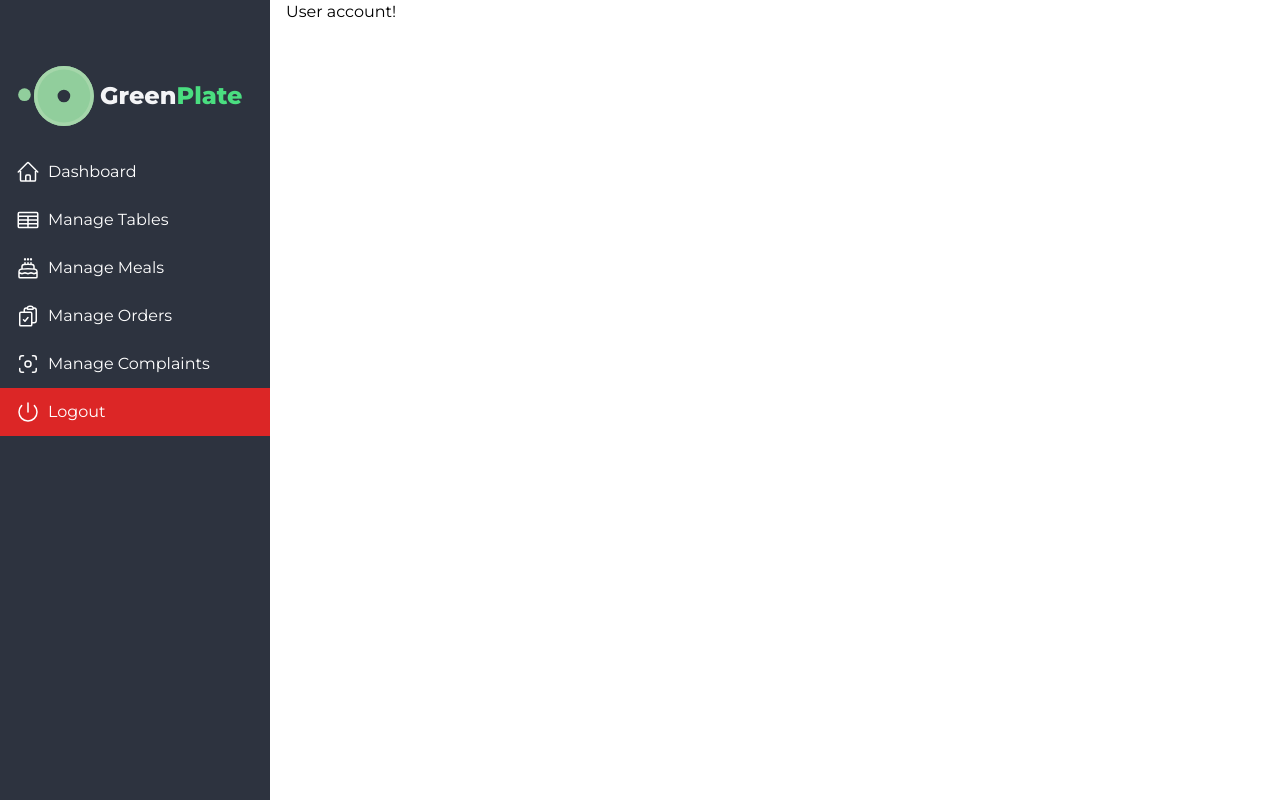
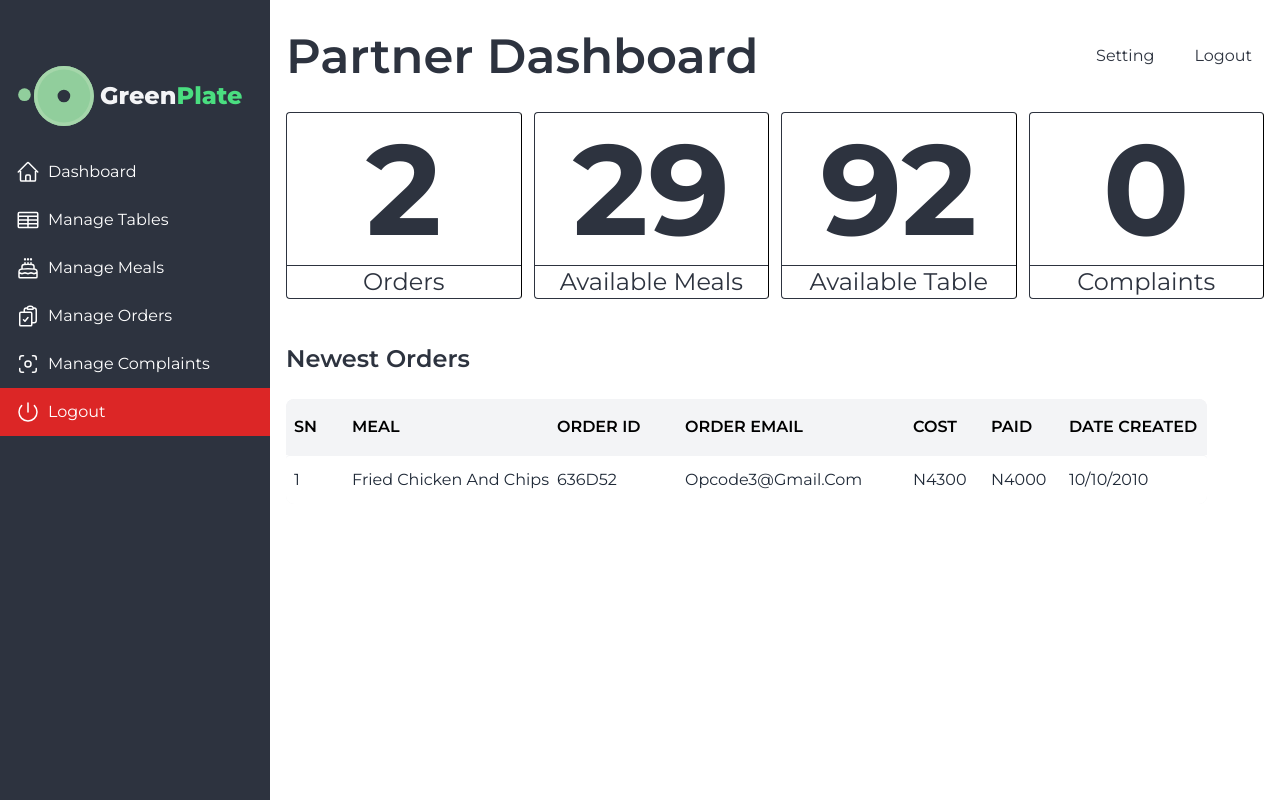
Before and after one commit to Opcode3/greenplate, a Next.js app: page /partner in a window 1280 px wide. Built offline with nearby package versions, Linux system fonts and the light colour scheme.

Commit message:
just started the partner dashboard

```diff
--- /dev/null
+++ b/src/components/partner/statistic.tsx
@@ -0,0 +1,22 @@
+import React from 'react'
+
+type StatisticsProps = {
+    name: string,
+    value: number
+}
+const Statistic = ({data}: {data: StatisticsProps[]}) => {
+  return (
+    <div className='py-3 w-full grid grid-cols-4 gap-3'>
+        {
+            data.map((item, index) =>
+                <div className=" flex flex-col border border-r-black rounded overflow-hidden" key={index}>
+                    <strong className='text-9xl text-r-black py-3 px-2 text-center'>{item.value}</strong>
+                    <span className='text-2xl text-r-black border-t text-center border-r-black block'>{item.name}</span>
+                </div>
+            )
+        }
+    </div>
+  )
+}
+
+export default Statistic
--- a/src/layout/adminLayout.tsx
+++ b/src/layout/adminLayout.tsx
@@ -26,7 +26,7 @@ const AdminLayout = ({children, activePage}: AdminLayoutProps) => {
 
         <ul>
           <li>
-            <Link href={'/admin/'} className='flex items-center gap-2 px-4 py-3 text-white hover:text-r-black hover:bg-gray-300 transition-all'>
+            <Link href={'/admin'} className={` ${activePage == 0 ? 'text-r-black bg-green-200' : 'text-white hover:text-r-black hover:bg-gray-300'} flex items-center gap-2 px-4 py-3 transition-all`}>
               <svg xmlns="http://www.w3.org/2000/svg" fill="none" viewBox="0 0 24 24" strokeWidth={1.5} stroke="currentColor" className="w-6 h-6">
                 <path strokeLinecap="round" strokeLinejoin="round" d="M2.25 12l8.954-8.955c.44-.439 1.152-.439 1.591 0L21.75 12M4.5 9.75v10.125c0 .621.504 1.125 1.125 1.125H9.75v-4.875c0-.621.504-1.125 1.125-1.125h2.25c.621 0 1.125.504 1.125 1.125V21h4.125c.621 0 1.125-.504 1.125-1.125V9.75M8.25 21h8.25" />
               </svg>
@@ -34,7 +34,7 @@ const AdminLayout = ({children, activePage}: AdminLayoutProps) => {
             </Link>
           </li>
           <li>
-            <Link href={'/admin/restaurants'} className='flex items-center gap-2 px-4 py-3 text-white hover:text-r-black hover:bg-gray-300 transition-all'>
+            <Link href={'/admin/restaurants'} className={` ${activePage == 1 ? 'text-r-black bg-green-200' : 'text-white hover:text-r-black hover:bg-gray-300'} flex items-center gap-2 px-4 py-3 transition-all`}>
               <svg xmlns="http://www.w3.org/2000/svg" fill="none" viewBox="0 0 24 24" strokeWidth={1.5} stroke="currentColor" className="w-6 h-6">
                 <path strokeLinecap="round" strokeLinejoin="round" d="M9 12h3.75M9 15h3.75M9 18h3.75m3 .75H18a2.25 2.25 0 002.25-2.25V6.108c0-1.135-.845-2.098-1.976-2.192a48.424 48.424 0 00-1.123-.08m-5.801 0c-.065.21-.1.433-.1.664 0 .414.336.75.75.75h4.5a.75.75 0 00.75-.75 2.25 2.25 0 00-.1-.664m-5.8 0A2.251 2.251 0 0113.5 2.25H15c1.012 0 1.867.668 2.15 1.586m-5.8 0c-.376.023-.75.05-1.124.08C9.095 4.01 8.25 4.973 8.25 6.108V8.25m0 0H4.875c-.621 0-1.125.504-1.125 1.125v11.25c0 .621.504 1.125 1.125 1.125h9.75c.621 0 1.125-.504 1.125-1.125V9.375c0-.621-.504-1.125-1.125-1.125H8.25zM6.75 12h.008v.008H6.75V12zm0 3h.008v.008H6.75V15zm0 3h.008v.008H6.75V18z" />
               </svg>
@@ -42,7 +42,7 @@ const AdminLayout = ({children, activePage}: AdminLayoutProps) => {
             </Link>
           </li>
           <li>
-            <Link href={'/admin/users'} className='flex items-center gap-2 px-4 py-3 text-white hover:text-r-black hover:bg-gray-300 transition-all'>
+            <Link href={'/admin/users'} className={` ${activePage == 2 ? 'text-r-black bg-green-200' : 'text-white hover:text-r-black hover:bg-gray-300'} flex items-center gap-2 px-4 py-3 transition-all`}>
               <svg xmlns="http://www.w3.org/2000/svg" fill="none" viewBox="0 0 24 24" strokeWidth={1.5} stroke="currentColor" className="w-6 h-6">
                 <path strokeLinecap="round" strokeLinejoin="round" d="M15 19.128a9.38 9.38 0 002.625.372 9.337 9.337 0 004.121-.952 4.125 4.125 0 00-7.533-2.493M15 19.128v-.003c0-1.113-.285-2.16-.786-3.07M15 19.128v.106A12.318 12.318 0 018.624 21c-2.331 0-4.512-.645-6.374-1.766l-.001-.109a6.375 6.375 0 0111.964-3.07M12 6.375a3.375 3.375 0 11-6.75 0 3.375 3.375 0 016.75 0zm8.25 2.25a2.625 2.625 0 11-5.25 0 2.625 2.625 0 015.25 0z" />
               </svg>
@@ -50,7 +50,7 @@ const AdminLayout = ({children, activePage}: AdminLayoutProps) => {
             </Link>
           </li>
           <li>
-            <Link href={'/admin/complaints'} className='flex items-center gap-2 px-4 py-3 text-white hover:text-r-black hover:bg-gray-300 transition-all'>
+            <Link href={'/admin/complaints'} className={` ${activePage == 3 ? 'text-r-black bg-green-200' : 'text-white hover:text-r-black hover:bg-gray-300'} flex items-center gap-2 px-4 py-3 transition-all`}>
               <svg xmlns="http://www.w3.org/2000/svg" fill="none" viewBox="0 0 24 24" strokeWidth={1.5} stroke="currentColor" className="w-6 h-6">
                 <path strokeLinecap="round" strokeLinejoin="round" d="M7.5 3.75H6A2.25 2.25 0 003.75 6v1.5M16.5 3.75H18A2.25 2.25 0 0120.25 6v1.5m0 9V18A2.25 2.25 0 0118 20.25h-1.5m-9 0H6A2.25 2.25 0 013.75 18v-1.5M15 12a3 3 0 11-6 0 3 3 0 016 0z" />
               </svg>
--- a/src/layout/partnerLayout.tsx
+++ b/src/layout/partnerLayout.tsx
@@ -24,7 +24,8 @@ const PartnerLayout = ({children, activePage, title}: PartnerLayoutProps) => {
         </Link>
 
         <Head>
-          <title>{ title!== '' ? title+" - " : ''}GreenPlate RRS</title>
+          <title>GreenPlate RRS</title>
+          {/* <title>{ title!== '' ? title+" - " : ''}GreenPlate RRS</title> */}
         </Head>
 
         <ul>
--- a/src/pages/admin/complaints.tsx
+++ b/src/pages/admin/complaints.tsx
@@ -37,7 +37,7 @@ const DashboardPage = () => {
     </div>)
 })
   return (
-    <AdminLayout activePage={0}>
+    <AdminLayout activePage={3}>
         <div>
           <PageHeader title='Complaints List' />
           <Table head={usersHead} body={formattedBody} columnClass=' grid-cols-[50px_150px_80px_280px_300px_100px_150px] '  />
--- a/src/pages/admin/restaurants.tsx
+++ b/src/pages/admin/restaurants.tsx
@@ -37,7 +37,7 @@ const DashboardPage = () => {
     </div>)
 })
   return (
-    <AdminLayout activePage={0}>
+    <AdminLayout activePage={1}>
         <div>
           <PageHeader title='Restaurants List' />
           <Table head={usersHead} body={formattedBody} columnClass=' grid-cols-[50px_150px_80px_280px_300px_100px_150px] '  />
--- a/src/pages/admin/users.tsx
+++ b/src/pages/admin/users.tsx
@@ -24,7 +24,7 @@ const DashboardPage = () => {
     </div>)
 })
   return (
-    <AdminLayout activePage={0}>
+    <AdminLayout activePage={2}>
         <div>
           <PageHeader title='Customers List' />
           <Table head={usersHead} body={formattedBody} columnClass='grid-cols-[50px_120px_230px_300px_130px] xl:grid-cols-[50px_190px_290px_300px_170px]'  />
--- a/src/pages/partner/index.tsx
+++ b/src/pages/partner/index.tsx
@@ -1,4 +1,8 @@
+import Table from '@/components/admins/table'
+import Button from '@/components/buttons/button'
+import Statistic from '@/components/partner/statistic'
 import PartnerLayout from '@/layout/partnerLayout'
+import Link from 'next/link'
 import React from 'react'
 
 const RegisterPage = (): JSX.Element => {
@@ -10,9 +14,54 @@ const RegisterPage = (): JSX.Element => {
     e.preventDefault();
     console.log('Working well!')
   }
+
+  const statisticsData = [
+    {name: 'Orders', value: 2},
+    {name: 'Available Meals', value: 29},
+    {name: 'Available Table', value: 92},
+    {name: 'Complaints', value: 0},
+  ];
+
+
+  const partnerHead = ['Sn', 'Meal', 'Order Id', 'Order Email', 'Cost', 'Paid', 'Date Created']
+  const partnerBody = [
+    {name: 'Fried Chicken and Chips', orderId: '636D52', email:'opcode3@gmail.com', price:4300, paid: 4000, createdAt:'10/10/2010'},
+  ]
+
+  const formattedBody = partnerBody.map((td,id) => {
+    return (<div key={id} className={`grid grid-cols-[50px_auto_120px_220px_70px_70px_130px] border-t  border-gray-100 hover:bg-gray-100 gap-2 px-2 py-3 transition-all rounded`}>
+        <span className='text-base capitalize text-gray-800 block text-ellipsis overflow-hidden' title={''+id}>{id+1}</span>
+        <span className='text-base capitalize text-gray-800 block text-ellipsis overflow-hidden' title={td.name}>{td.name}</span>
+        <span className='text-base capitalize text-gray-800 block text-ellipsis overflow-hidden' title={td.orderId}>{td.orderId}</span>
+        <span className='text-base capitalize text-gray-800 block text-ellipsis overflow-hidden' title={td.email}>{td.email}</span>
+        <span className='text-base capitalize text-gray-800 block text-ellipsis overflow-hidden' title={'N'+td.price}>{'N'+td.price}</span>
+        <span className='text-base capitalize text-gray-800 block text-ellipsis overflow-hidden' title={'N'+td.paid}>{'N'+td.paid}</span>
+        <span className='text-base capitalize text-gray-800 block text-ellipsis overflow-hidden' title={td.createdAt}>{td.createdAt}</span>
+    </div>)
+})
+
   return (
-    <PartnerLayout>
-      <div className="">User account!</div>
+    <PartnerLayout title=''>
+      <div className="">
+        <div className="py-2 mt-6 mb-3 flex justify-between items-center">
+          <h1 className='text-r-black text-5xl font-semibold'>Partner Dashboard</h1>
+          <ul className='flex items-center w-fit gap-4'>
+            <li>
+              <Link href={''} className='text-r-black py-2 px-3 rounded'>Setting</Link>
+            </li>
+            <li>
+              <Link href={''} className='text-r-black py-2 px-3 rounded'>Logout</Link>
+            </li>
+          </ul>
+        </div>
+        <div className="">
+          <Statistic data={statisticsData}/>
+          <div className='mt-8 flex flex-col gap-2'>
+            <h3 className='text-2xl font-semibold text-r-black'>Newest Orders</h3>
+            <Table head={partnerHead} body={formattedBody} columnClass='grid-cols-[50px_auto_120px_220px_70px_70px_130px]' />
+          </div>
+        </div>
+      </div>
     </PartnerLayout>
   )
 }
```
